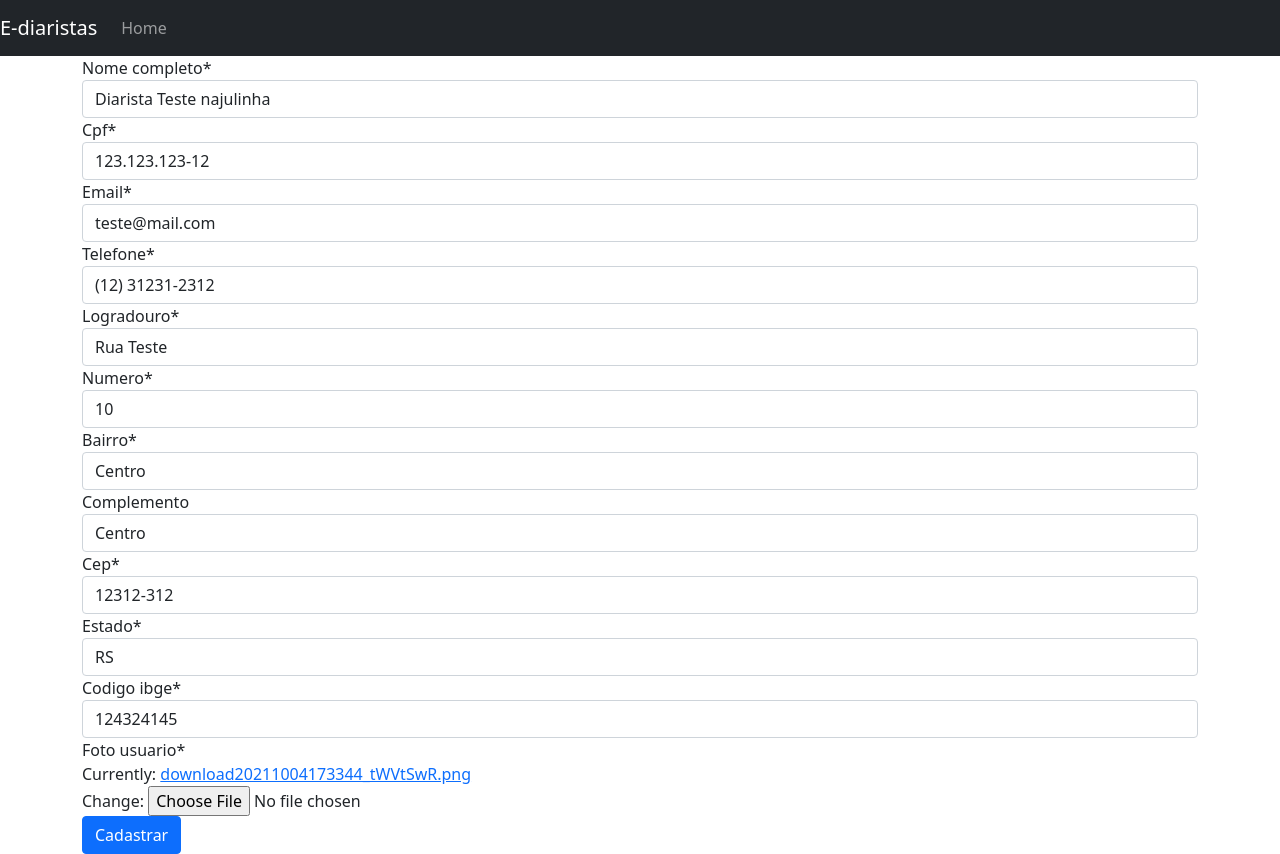
After one commit to GabrielCM08/E-diaristas_django, a Django app: page /web/editar_diarista/1 in a window 1280 px wide. The commit adds this page. Run offline with Django 3.2, Linux system fonts and the light colour scheme; data comes from the database, SQL or seed files in the repository; both versions use the stored data as it was after the commit; some libraries are stand-ins or nearby versions.

Commit message:
finalized and styled form/cad

```diff
--- a/ediaristas_workshop/ediaristas_workshop/settings.py
+++ b/ediaristas_workshop/ediaristas_workshop/settings.py
@@ -20,7 +20,7 @@ BASE_DIR = Path(__file__).resolve().parent.parent
 # See https://docs.djangoproject.com/en/3.2/howto/deployment/checklist/
 
 # SECURITY WARNING: keep the secret key used in production secret!
-SECRET_KEY = ''
+SECRET_KEY = 'django-insecure-td@(!a&whft#)%5t*r4nnw6hi23(1dgr_hy4pdi!*zj@@!$z)9'
 
 # SECURITY WARNING: don't run with debug turned on in production!
 DEBUG = True
@@ -37,8 +37,12 @@ INSTALLED_APPS = [
     'django.contrib.sessions',
     'django.contrib.messages',
     'django.contrib.staticfiles',
+    'crispy_forms',
+    'easy_mask',
     'web'
 ]
+
+CRISPY_TEMPLATE_PACK = 'bootstrap4'
 
 MIDDLEWARE = [
     'django.middleware.security.SecurityMiddleware',
--- a/ediaristas_workshop/web/forms/diarista_form.py
+++ b/ediaristas_workshop/web/forms/diarista_form.py
@@ -2,6 +2,21 @@ from django import forms
 from ..models import Diarista
 
 class DiaristaForm(forms.ModelForm):
+    cpf = forms.CharField(widget=forms.TextInput(attrs={'data-mask' : "000.000.000-00"}))
+    cep = forms.CharField(widget=forms.TextInput(attrs={'data-mask': "00000-000"}))
+    telefone = forms.CharField(widget=forms.TextInput(attrs={'data-mask': "(00) 00000-0000"}))
     class Meta:
         model = Diarista
         fields = '__all__'
+
+    def clean_cpf(self):
+        cpf = self.cleaned_data["cpf"]
+        return cpf.replace(".", "").replace("-", "")
+
+    def clean_cep(self):
+        cep = self.cleaned_data["cep"]
+        return cep.replace("-", "")
+
+    def clean_telefone(self):
+        telefone = self.cleaned_data["telefone"]
+        return telefone.replace("(", "").replace(")", "").replace(" ", "").replace("-", "")
--- a/ediaristas_workshop/web/models.py
+++ b/ediaristas_workshop/web/models.py
@@ -4,7 +4,7 @@ from django.db import models
 
 class Diarista(models.Model):
     nome_completo = models.CharField(max_length=100, null=False, blank=False)
-    cpf = models.CharField(max_length=12, null=False, blank=False, unique=True)
+    cpf = models.CharField(max_length=11, null=False, blank=False, unique=True)
     email = models.EmailField(null=False, blank=False, unique=True)
     telefone = models.CharField(max_length=11, null=False, blank=False)
     logradouro = models.CharField(max_length=60, null=False, blank=False)
--- /dev/null
+++ b/ediaristas_workshop/web/templates/base.html
@@ -0,0 +1,37 @@
+<!DOCTYPE html>
+<html lang="en">
+<head>
+    <meta charset="UTF-8">
+    <title>Title</title>
+    <link rel="stylesheet" href="https://cdn.jsdelivr.net/npm/bootstrap@5.1.3/dist/css/bootstrap.min.css" integrity="sha384-1BmE4kWBq78iYhFldvKuhfTAU6auU8tT94WrHftjDbrCEXSU1oBoqyl2QvZ6jIW3" crossorigin="anonymous">
+
+</head>
+<body>
+<nav class="navbar navbar-expand-md navbar-dark bg-dark md-4">
+    <a href="#" class="navbar-brand">E-diaristas</a>
+    <div class="collapse navbar-collapse" id="navbar-collapse">
+        <ul class="navbar-nav mr-auto">
+            <li class="nav-item active">
+                <a href="{% url 'listar_diaristas' %}" class="nav-link">Home</a>
+            </li>
+        </ul>
+    </div>
+
+</nav>
+<main role="main" class="container">
+{% block conteudo %}
+
+{% endblock conteudo %}
+</main>
+
+    <script src="https://code.jquery.com/jquery-3.6.0.min.js" integrity="sha256-/xUj+3OJU5yExlq6GSYGSHk7tPXikynS7ogEvDej/m4=" crossorigin="anonymous"></script>
+    <script src="https://cdnjs.cloudflare.com/ajax/libs/jquery.mask/1.11.2/jquery.mask.min.js" integrity="sha512-Y/GIYsd+LaQm6bGysIClyez2HGCIN1yrs94wUrHoRAD5RSURkqqVQEU6mM51O90hqS80ABFTGtiDpSXd2O05nw==" crossorigin="anonymous" referrerpolicy="no-referrer"></script>
+
+    <script>
+    $(function() {
+        $.applyDataMask();
+    });
+    </script>
+
+</body>
+</html>
--- a/ediaristas_workshop/web/templates/form_diarista.html
+++ b/ediaristas_workshop/web/templates/form_diarista.html
@@ -1,16 +1,12 @@
-<!DOCTYPE html>
-<html lang="pt-br">
-  <head>
-    <title>Título da página</title>
-    <meta charset="utf-8">
-  </head>
-  <body>
+{% extends 'base.html' %}
+{% load crispy_forms_tags %}
+{% block conteudo %}
+
   <form method="post" enctype="multipart/form-data">
     {% csrf_token %}
-    {{form_diarista.as_p}}
+    {{form_diarista|crispy}}
 
-    <button type="submit">Cadastrar</button>
+    <button type="submit" class="btn btn-primary">Cadastrar</button>
   </form>
 
-  </body>
-</html>
+{% endblock conteudo %}
--- a/ediaristas_workshop/web/urls.py
+++ b/ediaristas_workshop/web/urls.py
@@ -1,7 +1,10 @@
 from django.urls import path
-from .views import cadastrar_diarista
+from .views import cadastrar_diarista, listar_diaristas, editar_diarista, remover_diarista
 
 
 urlpatterns = [
-    path('cadastrar_diarista', cadastrar_diarista, name='cadastrar_diarista')
+    path('cadastrar_diarista', cadastrar_diarista, name='cadastrar_diarista'),
+    path('listar_diaristas', listar_diaristas, name='listar_diaristas'),
+    path('editar_diarista/<int:diarista_id>', editar_diarista, name='editar_diarista'),
+    path('remover_diarista/<int:diarista_id>', remover_diarista, name='remover_diarista'),
 ]
--- a/ediaristas_workshop/web/views.py
+++ b/ediaristas_workshop/web/views.py
@@ -1,5 +1,6 @@
-from django.shortcuts import render
+from django.shortcuts import render, redirect
 from .forms import diarista_form
+from .models import Diarista
 
 # Create your views here.
 
@@ -8,6 +9,27 @@ def cadastrar_diarista(request):
         form_diarista = diarista_form.DiaristaForm(request.POST, request.FILES)
         if form_diarista.is_valid():
             form_diarista.save()
+            return redirect('listar_diaristas')
     else:
         form_diarista = diarista_form.DiaristaForm()
     return render(request, 'form_diarista.html', {'form_diarista': form_diarista})
+
+def listar_diaristas(request):
+    diaristas = Diarista.objects.all()
+    return render(request, 'lista_diaristas.html', {'diaristas' : diaristas})
+
+def editar_diarista(request, diarista_id):
+    diarista = Diarista.objects.get(id=diarista_id)
+    if request.method == "POST":
+        form_diarista = diarista_form.DiaristaForm(request.POST or None, request.FILES, instance=diarista)
+        if form_diarista.is_valid():
+            form_diarista.save()
+            return redirect('listar_diaristas')
+    else:
+        form_diarista = diarista_form.DiaristaForm(instance=diarista)
+    return render(request, 'form_diarista.html', {'form_diarista' : form_diarista})
+
+def remover_diarista(request, diarista_id):
+    diarista = Diarista.objects.get(id=diarista_id)
+    diarista.delete()
+    return redirect('listar_diaristas')
```
Also changed, not shown: ediaristas_workshop/web/templates/lista_diaristas.html (added, +32 -0 lines), ediaristas_workshop/db.sqlite3, ediaristas_workshop/media/download20211004173344_tWVtSwR.png (added), ediaristas_workshop/media/download20211004173344_x1GMAZ8.png (added), ediaristas_workshop/media/eu.jpg (added), ediaristas_workshop/media/eu_3ToD1xm.jpg (added), ediaristas_workshop/web/migrations/0003_alter_diarista_cpf.py (added).
